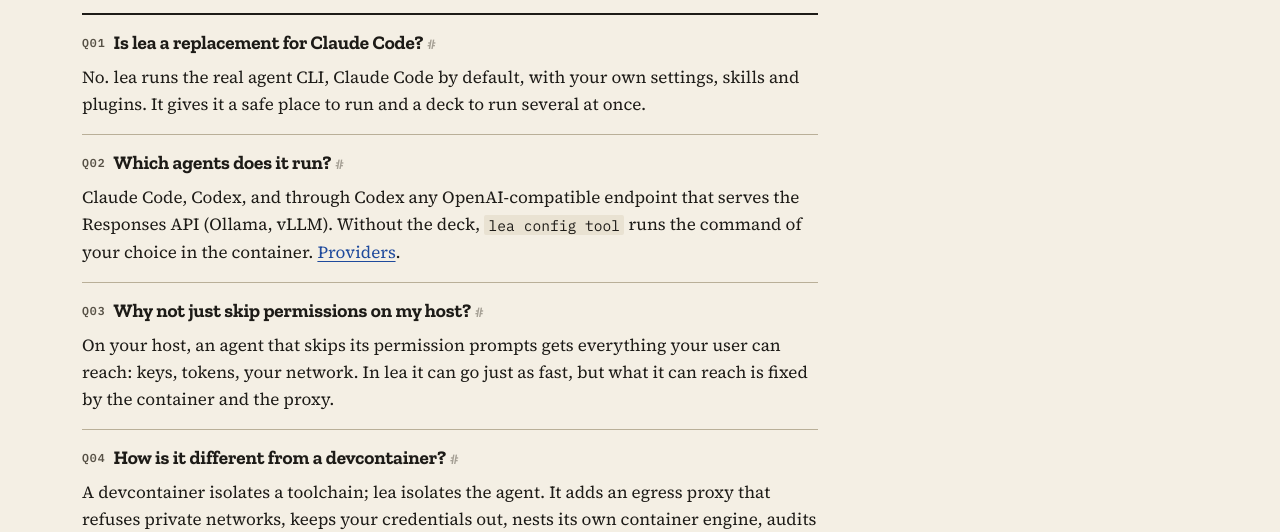
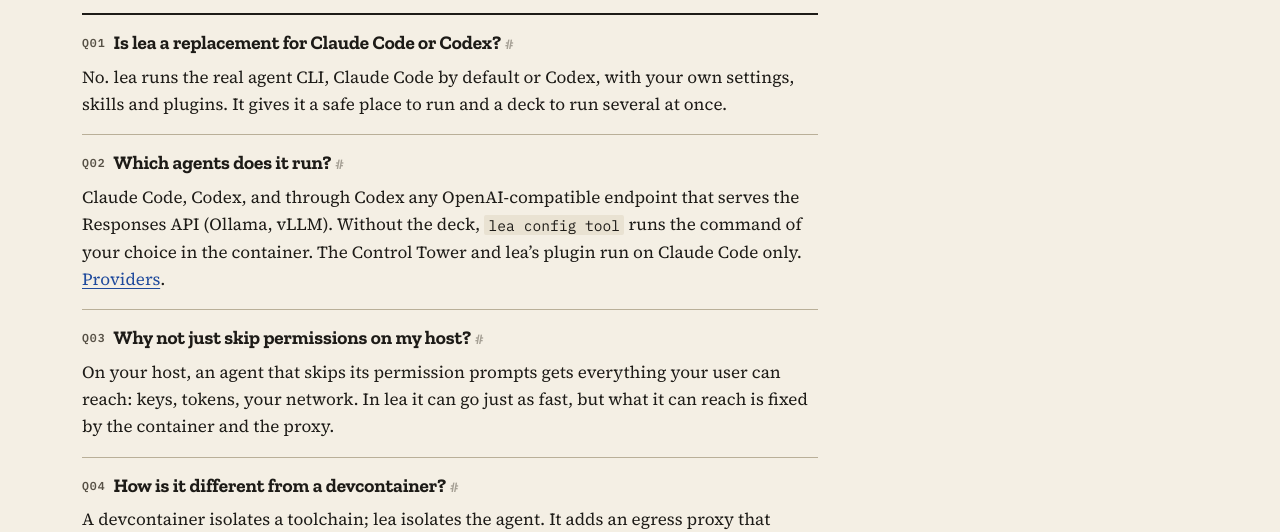
Before and after one commit to DavidGodefroid/lea, a plain HTML site: page site/faq/index.html in a window 1280 px wide. Shown: the part 268-800 px from the top of the page. Drawn offline with Linux system fonts and the light colour scheme.

Commit message:
docs: present lea as multi-provider, not Claude Code only
The README tagline, intro, "Why lea", requirements, deck and FAQ now
name Claude Code as the default agent and Codex (and OpenAI-compatible
endpoints through Codex) as the others. Claude-Code-only features (the
Control Tower, lea's plugin, plugins and permissions, usage limits,
the deck's permission dialogs) say so. The demo SVG caption becomes
"Coding agents, side by side." The site FAQ names Codex too and says
the Control Tower runs on Claude Code only. The README's provider key
is P, not N (N starts a Control Tower).

No code change.

Co-Authored-By: Claude Opus 5.5 <noreply@anthropic.com>

```diff
--- a/site/faq/index.html
+++ b/site/faq/index.html
@@ -59,12 +59,12 @@
 <p class="lead prose">Short answers, each drawn from the README. For anything not covered here, see the <a href="https://github.com/DavidGodefroid/lea/blob/main/README.md">README</a>.</p>
 <div class="faq prose">
 <section aria-labelledby="replace">
-  <h2 id="replace">Is lea a replacement for Claude Code?</h2>
-  <p>No. lea runs the real agent CLI, Claude Code by default, with your own settings, skills and plugins. It gives it a safe place to run and a deck to run several at once.</p>
+  <h2 id="replace">Is lea a replacement for Claude Code or Codex?</h2>
+  <p>No. lea runs the real agent CLI, Claude Code by default or Codex, with your own settings, skills and plugins. It gives it a safe place to run and a deck to run several at once.</p>
 </section>
 <section aria-labelledby="agents">
   <h2 id="agents">Which agents does it run?</h2>
-  <p>Claude Code, Codex, and through Codex any OpenAI-compatible endpoint that serves the Responses API (Ollama, vLLM). Without the deck, <code>lea config tool</code> runs the command of your choice in the container. <a href="../how-it-works/#providers">Providers</a>.</p>
+  <p>Claude Code, Codex, and through Codex any OpenAI-compatible endpoint that serves the Responses API (Ollama, vLLM). Without the deck, <code>lea config tool</code> runs the command of your choice in the container. The Control Tower and lea&#8217;s plugin run on Claude Code only. <a href="../how-it-works/#providers">Providers</a>.</p>
 </section>
 <section aria-labelledby="skip-permissions">
   <h2 id="skip-permissions">Why not just skip permissions on my host?</h2>
```
Also changed, not shown: assets/demo.svg, 2 other files.
